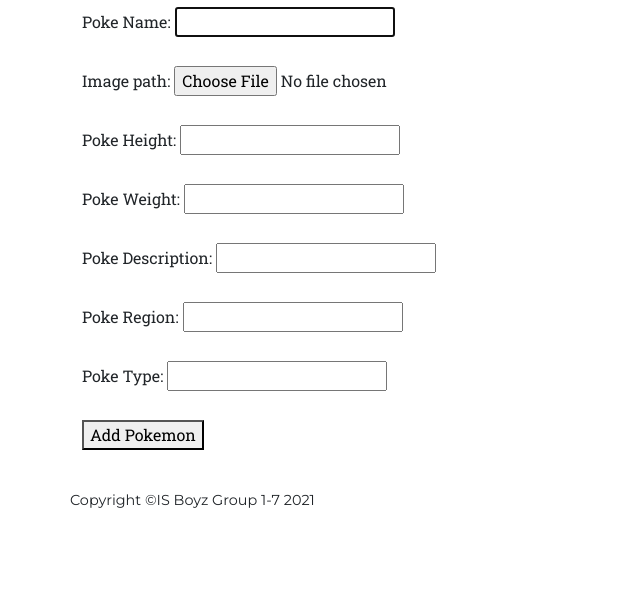
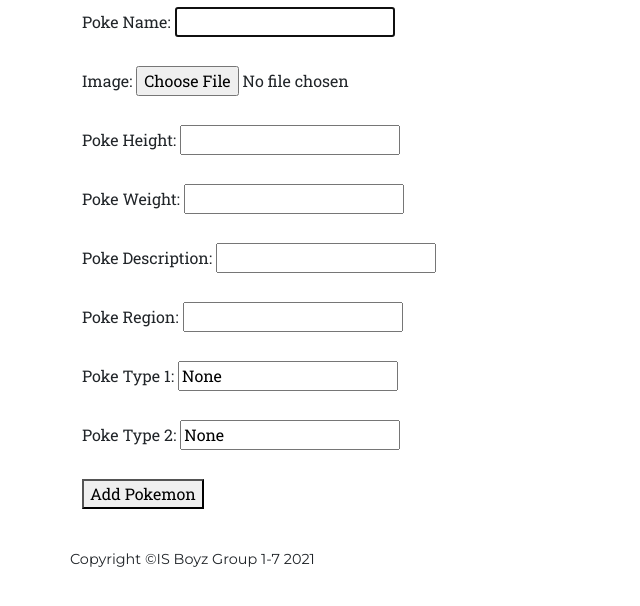
Before and after one commit to rickersb/IS_Pokemon, a Django app: page /addPokemon/ in a window 1280 px wide. Shown: the part 87-693 px from the top of the page, without its empty margins (0-640 px from the left). Run offline with Django 3.2, Linux system fonts and the light colour scheme; some web fonts are replaced.

Commit message:
Final Commit

```diff
--- a/homepages/views.py
+++ b/homepages/views.py
@@ -108,6 +108,8 @@
     return showPokemonPageView(request)
 
 def deletePokemonPageView(request, pokemon_id):
+    otherData = PokemonType.objects.filter(pokemon=pokemon_id)
+    otherData.delete()
     data = PokemonInfo.objects.get(pokemon_id = pokemon_id)
     data.delete()
     return showPokemonPageView(request)
@@ -116,6 +118,7 @@
     if request.method == "POST":
 
         pokemon = PokemonInfo()
+        pokemontype = PokemonType()
         cursor = connection.cursor()
         query = "SELECT max(pokemon_id) as max from pokemon_info"
         cursor.execute(query)
@@ -130,9 +133,16 @@
         pokemon.weight = request.POST['weight']
         pokemon.description = request.POST['description']
         pokemon.region = request.POST['region']
+        pokemon.save()
+        cursor = connection.cursor()
+        query = "INSERT INTO pokemon_type(pokemon_id, type) VALUES(%s, %s)"
+        cursor.execute(query, (pokemon_id, request.POST['type1']))
 
+        if request.POST['type2'] != 'None':
+            cursor = connection.cursor()
+            query = "INSERT INTO pokemon_type(pokemon_id, type) VALUES(%s, %s)"
+            cursor.execute(query, (pokemon_id, request.POST['type2']))
 
-        pokemon.save()
         return showPokemonPageView(request)
     else:
         return render(request, 'homepages/addPokemon.html')
--- a/templates/homepages/addPokemon.html
+++ b/templates/homepages/addPokemon.html
@@ -13,21 +13,13 @@
     <form name="form" method="post" action="{% url 'addPokemon' %}">
         {% csrf_token %}
 
-        {% comment %} <label for="pokemon_id">Pokemon ID:</label>
-        <input type="text" name="pokemon_id" id="pokemon_id" autofocus>
-        <br><br>  {% endcomment %}
-
         <label for="name">Poke Name:</label>
         <input type="text" name="name" id="name" autofocus>
         <br><br>
 
-        <label for="image">Image path:</label>
+        <label for="image">Image:</label>
         <input type="file" name="image_path" id="image_path" >
         <br><br>
-
-        {% comment %} <label for="image_path">Image path:</label>
-        <input type="text" name="image_path" id="image_path" >
-        <br><br> {% endcomment %}
 
         <label for="height">Poke Height:</label>
         <input type="text" name="height" id="height" >
@@ -45,8 +37,12 @@
         <input type="text" name="region" id="region" >
         <br><br>
 
-        <label for="type">Poke Type:</label>
-        <input type="text" name="type" id="type">
+        <label for="type1">Poke Type 1:</label>
+        <input type="text" name="type1" id="type1" value="None">
+        <br><br>
+
+        <label for="type2">Poke Type 2:</label>
+        <input type="text" name="type2" id="type2" value="None">
         <br><br>
 
 
```
